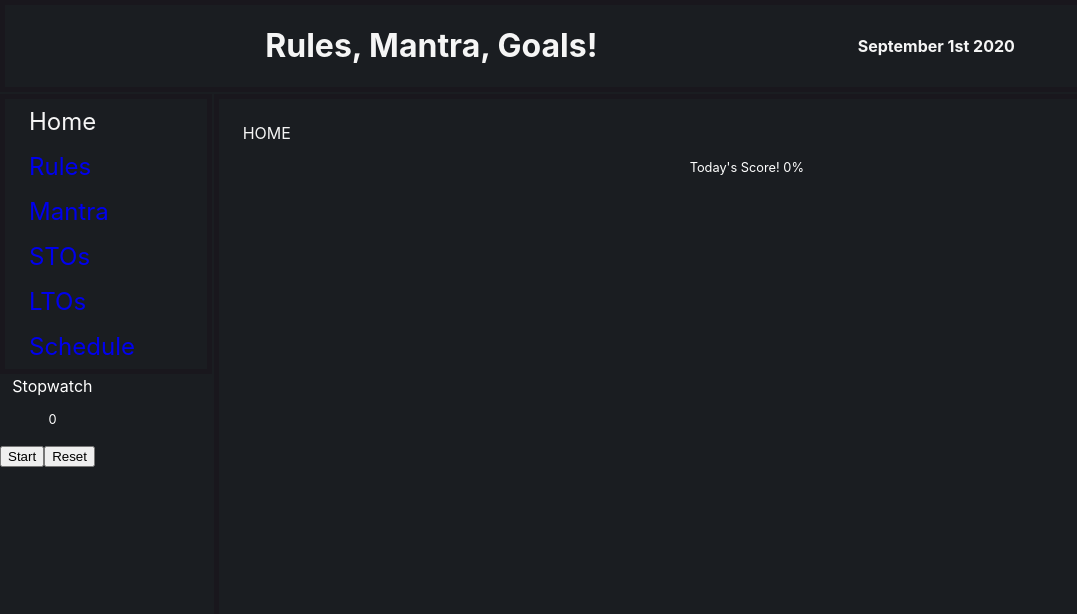
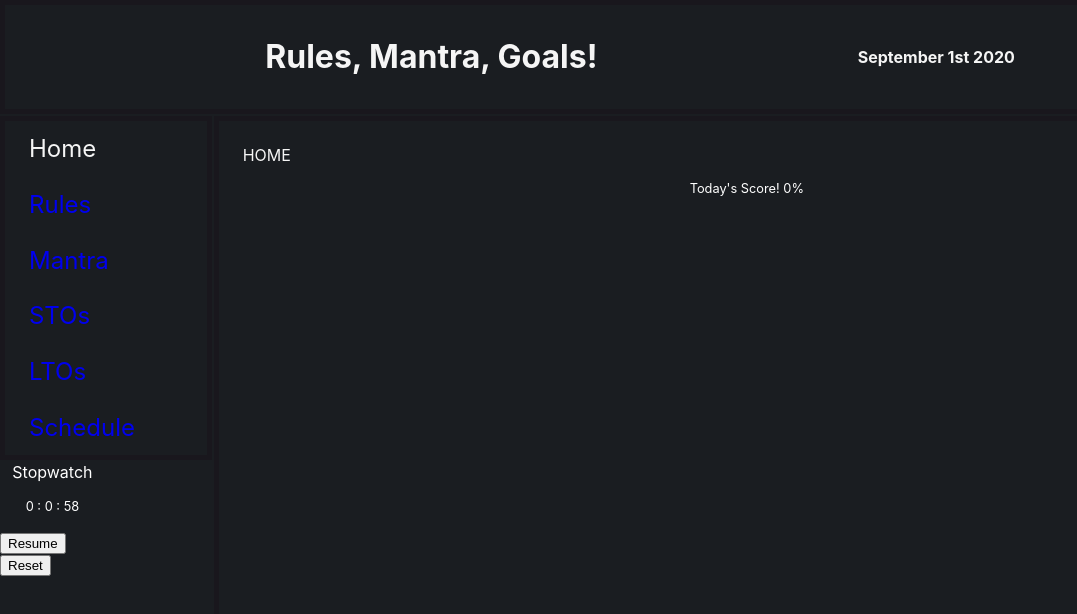
Before and after one commit to NWKendall/goals, a React (Create React App) app: page / in a window 1280 px wide. Shown: the top 614 px of the page, without its empty margins (0-1077 px from the left). Built offline with nearby package versions, Linux system fonts and the light colour scheme.

Commit message:
hours and seconds working, can't reset minutes usRef

```diff
--- a/src/components/timer/timer.js
+++ b/src/components/timer/timer.js
@@ -1,10 +1,13 @@
-import React, { useState, useEffect } from "react";
+import React, { useState, useEffect, useRef } from "react";
 import "./timer.styles.css";
 
 const Timer = () => {
-  const [seconds, setSeconds] = useState(0);
+  const [seconds, setSeconds] = useState(58);
   const [isActive, setIsActive] = useState(false);
 
+  let secs = seconds.toFixed(0).slice(-2)
+  const minutes = useRef(0);
+  const hours = useRef(0);
   function toggle() {
     setIsActive(!isActive);
   }
@@ -20,6 +23,15 @@ const Timer = () => {
       interval = setInterval(() => {
         setSeconds((seconds) => seconds + 1);
       }, 1000);
+      if(seconds === 60) {
+          minutes.current++
+          setSeconds(0)
+          if(minutes.current === 60) {
+              minutes.current = 0
+            hours.current++
+      }
+    }
+
     } else if (!isActive && seconds !== 0) {
       clearInterval(interval);
     }
@@ -29,7 +41,7 @@ const Timer = () => {
   return (
     <div className="stopwatch">
       <div style={{ color: "white", textAlign: "center" }}>Stopwatch</div>
-      <p>{seconds} </p>
+      <p> {hours.current} : {minutes.current} : {secs}</p>
       {!isActive && seconds === 0 ? (
         <button onClick={() => toggle()}>Start</button>
       ) : isActive && seconds > 0 ? (
```
